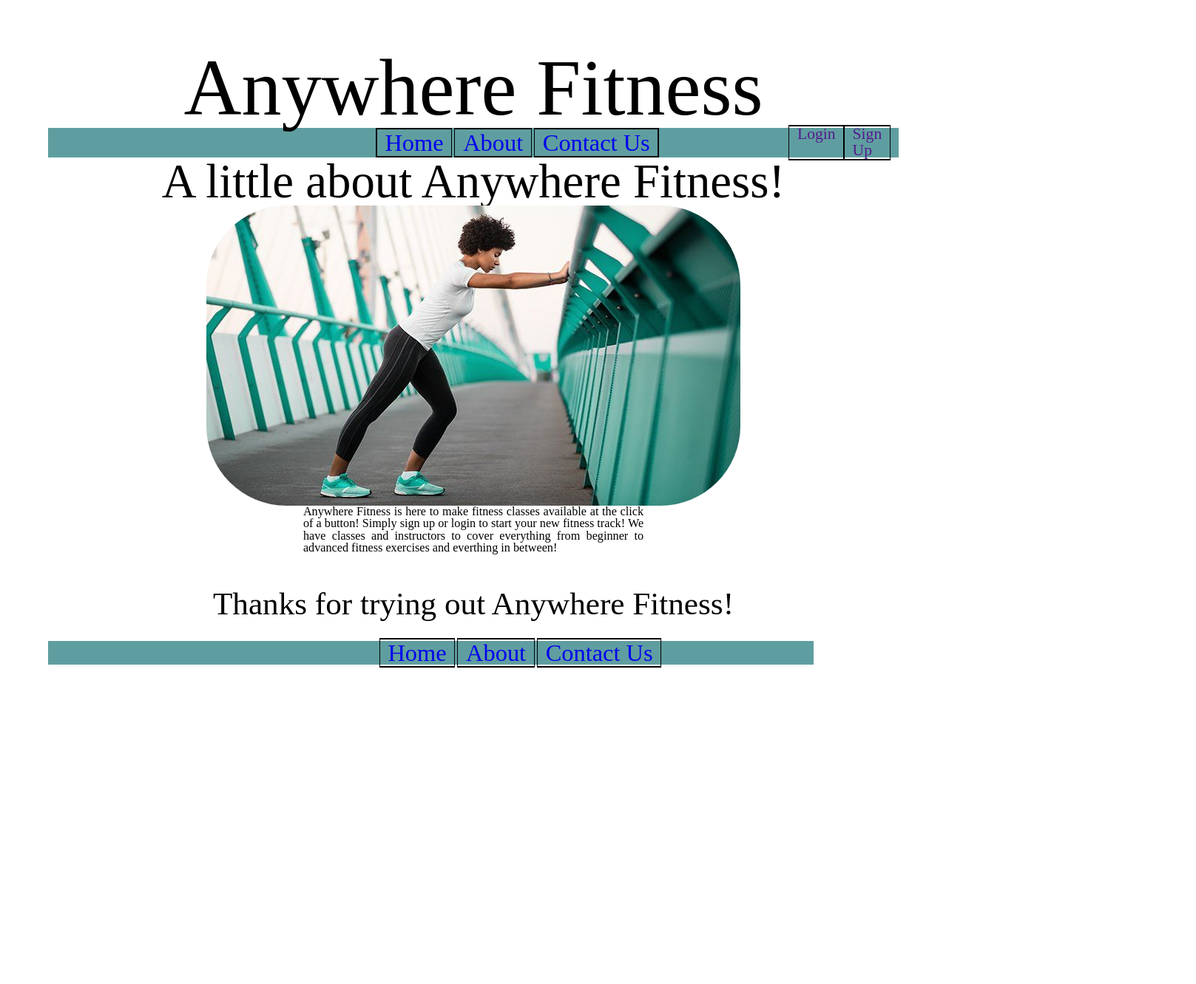
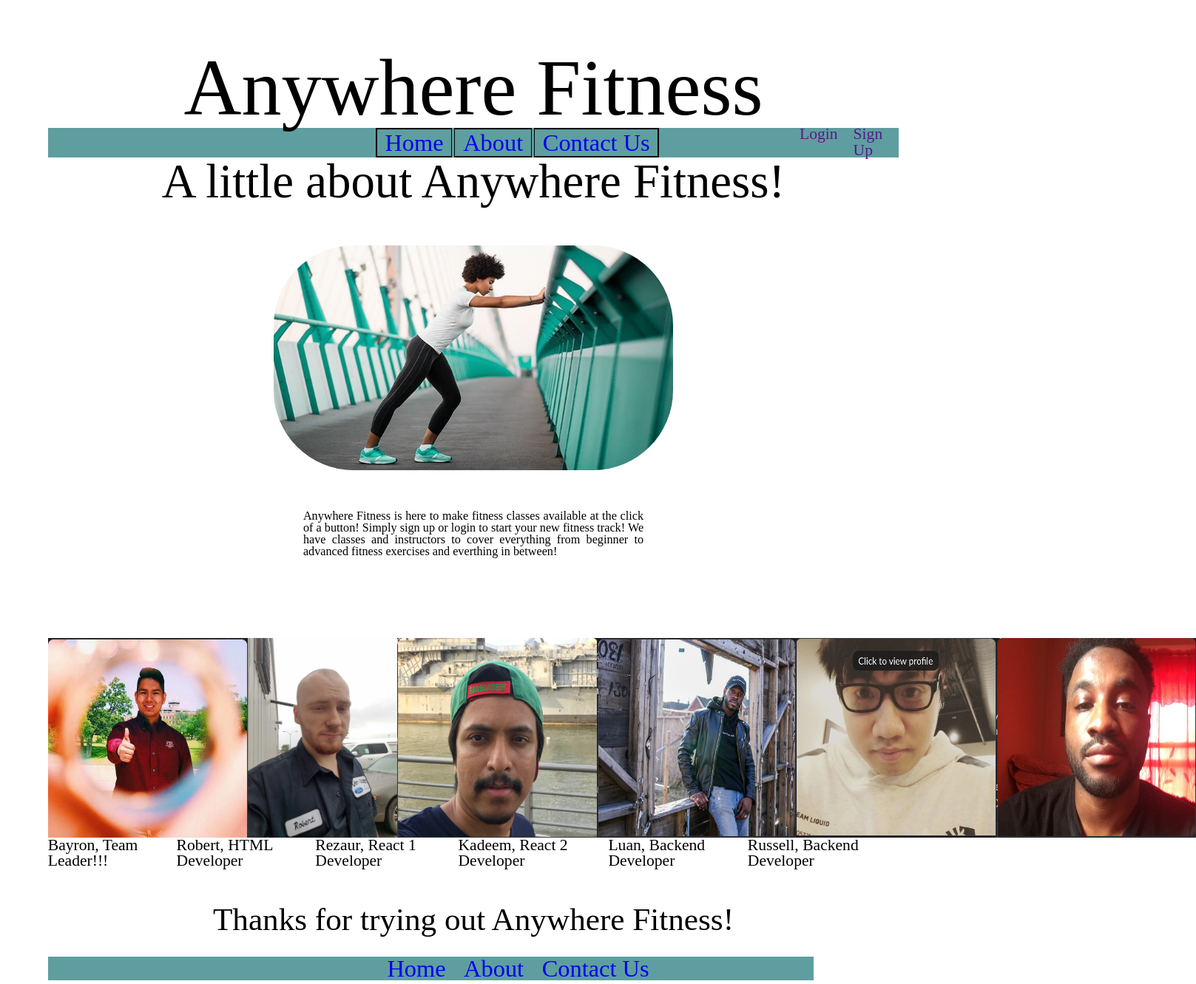
Before and after one commit to Build-Week-Anywehre-Fitness-One/marketing-page, a plain HTML site: page about.html in a window 1280 px wide. Shown: the whole page at 74% size, 1617 px wide, since content can reach past the window. Before the commit the page ends 964 px from the top, so only its background shows below. Drawn offline with Linux system fonts and the light colour scheme.

Commit message:
All pages finished, just need to fix break points.

```diff
--- a/about.css
+++ b/about.css
@@ -100,6 +100,7 @@ h2{
 	margin-left: 30%;
 	margin-right: 30%;
 	font-size: 1.5rem;
+	margin-bottom: 10rem;
 }
 .navigation2{
 	margin-top: 2.5%;
@@ -116,8 +117,41 @@ h2{
 	flex-flow: wrap;
 	justify-content: center;
 }
+.fitness{
+	border-radius: 10rem;
+	width: 50rem;
+	height: auto;
+	margin-bottom: 5rem;
+	margin-top: 5rem;
+}
+.navButton{
+	border: none;
+}
 img{
-	border-radius: 10rem;
+	width: 25rem;
+	height: auto;
+}
+.Robert{
+	height: 25rem;
+	width: auto;
+}
+.aboutUs{
+	display: flex;
+	flex-direction: column;
+}
+.imagesOfUs{
+	display: flex;
+	flex-direction: row;
+	justify-content: space-evenly;
+}
+.ourNames{
+	display: flex;
+	flex-direction: row;
+	justify-content: space-evenly;
+	font-size: 2rem;
+}
+.login, .signUp{
+	border: none;
 }
 
 /* Mobile Styles */
--- a/about.html
+++ b/about.html
@@ -23,12 +23,31 @@
     </header>
     <h2>A little about Anywhere Fitness!</h2>
     <div class="image">
-        <img src="choosing-the-right-workout-clothes-01-722x406.jpg">
+        <img class="fitness" src="choosing-the-right-workout-clothes-01-722x406.jpg">
     </div>
-    <div class="bodyParagraph">
-        Anywhere Fitness is here to make fitness classes available at the click of a button! Simply sign up or login to start your new fitness track! We have classes and instructors to cover everything from beginner to advanced fitness exercises and everthing in between!
-    </div>
-</div>
+        <div class="bodyParagraph">
+            Anywhere Fitness is here to make fitness classes available at the click of a button! Simply sign up or login to start your new fitness track! We have classes and instructors to cover everything from beginner to advanced fitness exercises and everthing in between!
+        </div>
+    <section>
+        <div class="aboutUs">
+            <div class="imagesOfUs">
+                <img src="Bayron.png" alt="Team Lead">
+                <img class="Robert" src="Robert.jpg" alt="HTML and CSS Developer">
+                <img src="Rezaur.png" alt="React 1 Developer">
+                <img src="Kadeem.png" alt="React 2 Developer">
+                <img src="Lu.png" alt="Backend Developer">
+                <img src="Russell.png" alt="Backend Developer">
+            </div>
+            <div class="ourNames">
+                <div>Bayron, Team Leader!!!</div>
+                <div>Robert, HTML Developer</div>
+                <div>Rezaur, React 1 Developer</div>
+                <div>Kadeem, React 2 Developer</div>
+                <div>Luan, Backend Developer</div>
+                <div>Russell, Backend Developer</div>
+            </div>
+        </div>
+    </section>
 <footer class="footing">
     <div class="closing">Thanks for trying out Anywhere Fitness!</div>
     <nav class="navigation2">
--- a/contact.css
+++ b/contact.css
@@ -110,5 +110,11 @@ h2{
 	text-align: center;
 	margin-top: 4%;
 }
+.navButton{
+	border: none;
+}
+.login, .signUp{
+	border: none;
+}
 
 /* Mobile Styles */
--- a/index.css
+++ b/index.css
@@ -111,13 +111,15 @@ div.bodyParagraph{
 	font-size: 3rem;
 	text-align: center;
 	margin-top: 4%;
-	background-color: cornflowerblue;
+	/* background-color: cornflowerblue; */
 	width: 90%;
 	text-indent: 10%;
 }
 a.navButton{
 	border: none;
 }
-
+.login, .signUp{
+	border: none;
+}
 
 /* Mobile Styles */
```
Also changed, not shown: Bayron.png (added), Kadeem.png (added), Lu.png (added), Rezaur.png (added), Robert.jpg (added), Russell.png (added).
